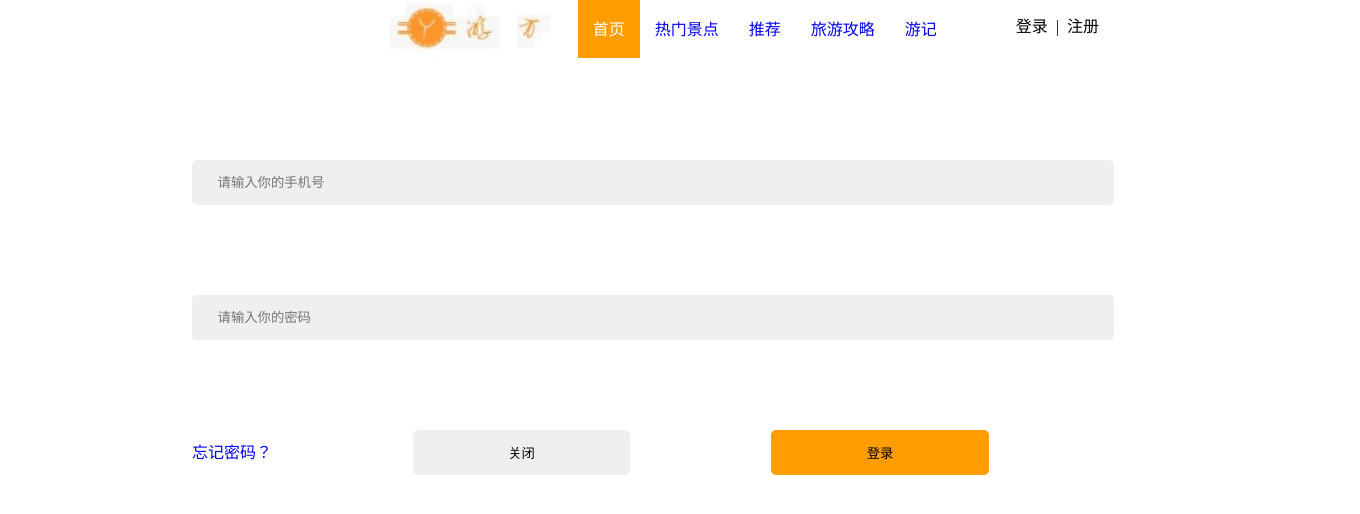
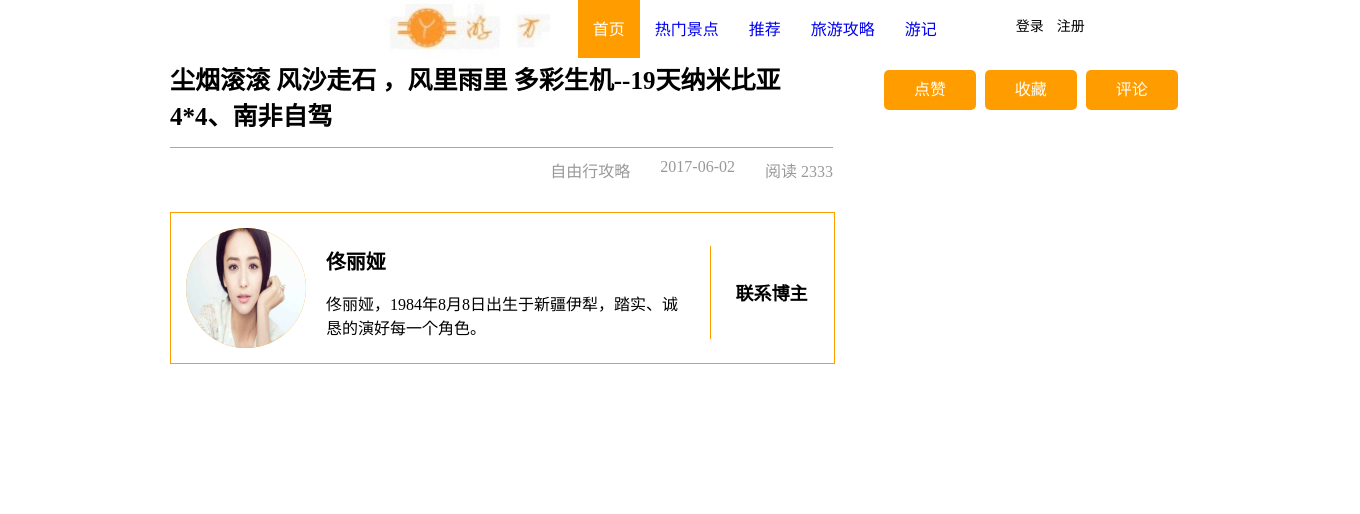
Before and after one commit to Contton/youfang, a React app: page /5 in a window 1280 px wide. Shown: the whole page, 1360 px wide, since content can reach past the window. Built offline with nearby package versions, Linux system fonts and the light colour scheme.

Commit message:
添加攻略页面

```diff
--- a/src/css/loginCss.css
+++ b/src/css/loginCss.css
@@ -1,17 +1,25 @@
-.login_box{
-    width: 26%;
-    height: 30%;
+.login_all{
+    width: 100%;
+    height: 890px;
+    background: url("../images/15.jpg") no-repeat center center;
+    background-attachment: fixed;
+    background-size: cover;/* 让背景图基于容器大小伸缩 */
+    padding-top: 58px;
+}
+.login_info{
+    width: 450px;
+    margin-left: 65%;
+    height: 350px;
+    margin-top: 13%;
     background-color: RGBA(0, 0, 0, 0.8);
-    position: fixed;
-    top: 30%;
-    left: 37%;
-    z-index: 4;
-    border-radius: 5px;
-    padding-top: 1%;
-    opacity: 0;
 }
-.login_show{
-    opacity: 1;
+.login_title{
+    width: 80%;
+    margin-left: 10%;
+    color: #FF9D00;
+    border-bottom: 2px solid #999999;
+    margin-top: 7%;
+    height: 30px;
 }
 .login_total{
     width: 70%;
@@ -28,25 +36,22 @@
     margin-top: 8%;
     padding-left: 2%;
 }
-.login_forget{
-    width: 20%;
+.login_info a{
     margin-left: 15%;
-    text-decoration: none;
+    color: #FF9D00;
 }
-.login_forget:hover{
+.login_info a:hover{
     text-decoration: underline;
     cursor: pointer;
-    color: #FF9D00;
 }
-.login_ok{
-    width: 17%;
-    height: 45px;
-    margin-left: 11%;
+.login_get{
+    width: 25%;
+    background-color: #FF9D00;
     margin-top: 7%;
-    border: none;
-    outline:medium;
+    color: white;
+    margin-left: 29%;
 }
-.login_ok:hover{
+.login_get:hover{
     cursor: pointer;
 }
 .login_check{
--- a/src/css/registerCss.css
+++ b/src/css/registerCss.css
@@ -46,6 +46,6 @@
     margin-top: 7%;
     padding-left: 2%;
 }
-.register_get{
+.register_get:hover{
     cursor: pointer;
 }
--- /dev/null
+++ b/src/css/strategyPageCss.css
@@ -0,0 +1,81 @@
+.page1{
+    width: 1360px;
+    margin: 0 auto;
+    padding-top: 60px;
+}
+.page1_all{
+    width: 75%;
+    margin: 0 auto;
+}
+.page1_left{
+    width: 65%;
+    height: 300px;
+}
+.page1_title{
+    width: 100%;
+    font-size: 25px;
+    font-weight: bold;
+    padding-bottom: 15px;
+    border-bottom: 1px solid #FF9D00;
+}
+.page1_right{
+    width: 30%;
+    margin-left: 5%;
+    height: 300px;
+}
+.page1_button{
+    width: 30%;
+    margin-right: 3%;
+    height: 40px;
+    line-height: 40px;
+    text-align: center;
+    margin-top: 10px;
+}
+.page1_button:hover{
+    transform: scale(1.1);
+    transition: transform 0.5s;
+    cursor: pointer;
+}
+.page1_time{
+    margin-top: 10px;
+    margin-left: 30px;
+}
+.page1_writer{
+    width: 100%;
+    height: 150px;
+    border: 1px solid #FF9D00;
+    margin-top: 30px;
+}
+.page1_head{
+    width: 120px;
+    height: 120px;
+    border-radius: 120px;
+    background-color: #FF9D00;
+    margin-top: 15px;
+    margin-left: 15px;
+}
+.page1_head img{
+    width: 100%;
+    height: 100%;
+    border-radius: 120px;
+}
+.page1_name{
+    height: 30%;
+    width: 55%;
+    margin-left: 3%;
+    font-weight: bold;
+    margin-top: 5%;
+    border-right: 1px solid #FF9D00;
+    padding-right: 3%;
+}
+.page1_intro{
+    width: 55%;
+    margin-left: 3%;
+    border-right: 1px solid #FF9D00;
+    padding-right: 3%;
+}
+.page1_connect{
+    font-weight: bold;
+    margin-top: 10%;
+    margin-right: 4%;
+}
--- a/src/css/title1Css.css
+++ b/src/css/title1Css.css
@@ -40,6 +40,10 @@
 .title1_login{
     line-height: 53px;
     margin-left: 5%;
+    font-size: 14px;
+}
+.title1_register{
+    margin-left: 1%;
 }
 .title1_login a{
     text-decoration: none;
--- a/src/index.js
+++ b/src/index.js
@@ -8,6 +8,7 @@ import './css/aboutCss.css';
 import './css/registerCss.css';
 import './css/loginCss.css';
 import './css/strategyCss.css';
+import './css/strategyPageCss.css';
 import CommentBox from './allComment/ComponentAll';
 
 ReactDOM.render(
--- a/src/loginComment/ComponentLogin.js
+++ b/src/loginComment/ComponentLogin.js
@@ -4,15 +4,15 @@ import React from 'react';
 class ComponentLogin extends React.Component{
     render(){
         return(
-            <div className="login">
+            <div className="login_all">
                 <div className="login_info radius left">
                     <div className="login_title font_20">登录</div>
                     <form>
                         <input type="text" className="login_phone login_total" placeholder="请输入你的手机号"/>
                         <input type="password" className="login_check login_total" placeholder="请输入你的密码"/>
                         <br/>
-                        <a href="#" className="login_forget">忘记密码？</a>
-                        <button className="login_ok radius background">登录</button>
+                        <a>忘记密码？</a>
+                        <button className="login_get login_total">登录</button>
                     </form>
                 </div>
             </div>
--- a/src/strategyComment/ComponentStrategy.js
+++ b/src/strategyComment/ComponentStrategy.js
@@ -14,7 +14,7 @@ class OneContent extends React.Component{
     render(){
         return(
             <div className="list_one width radius">
-                <div className="list_title color_orange font_weight font18 overflow">{this.props.list.title}</div>
+                <div className="list_title color_orange font_weight font18 overflow">【{this.props.list.title}】</div>
                 <div className="list_content color_grey overflow">{this.props.list.content}</div>
                 <div className="list_picture overflow">{this.listPicture()}</div>
                 <div className="list_time color_grey overflow">{this.props.list.time}</div>
--- /dev/null
+++ b/src/strategyPageComment/ComponentStrategyPage.js
@@ -0,0 +1,33 @@
+'use strict'
+import React from 'react';
+import img1 from '../images/1.jpg';
+
+class ComponentStrategyPage extends React.Component{
+    render(){
+        return(
+            <div className="page1">
+                <div className="page1_all">
+                    <div className="page1_left left">
+                        <div className="page1_title">尘烟滚滚 风沙走石 ，风里雨里 多彩生机--19天纳米比亚4*4、南非自驾</div>
+                        <div className="page1_time font_16 color_grey right">阅读&nbsp;<span>2333</span></div>
+                        <div className="page1_time font_16 color_grey right">2017-06-02</div>
+                        <div className="page1_time font_16 color_grey right">自由行攻略</div>
+                        <div className="page1_writer left">
+                            <div className="page1_head left"><img src={img1}/></div>
+                            <div className="page1_name left font_20">佟丽娅</div>
+                            <div className="page1_connect right font_18">联系博主</div>
+                            <div className="page1_intro left">佟丽娅，1984年8月8日出生于新疆伊犁，踏实、诚恳的演好每一个角色。</div>
+                        </div>
+                    </div>
+                    <div className="page1_right left">
+                        <div className="page1_button color_white font18 radius left background">点赞</div>
+                        <div className="page1_button color_white font18 radius left background">收藏</div>
+                        <div className="page1_button color_white font18 radius left background">评论</div>
+                    </div>
+                </div>
+            </div>
+        );
+    }
+}
+
+export default ComponentStrategyPage;
--- a/src/titleComment/ComponentTitle1.js
+++ b/src/titleComment/ComponentTitle1.js
@@ -4,6 +4,9 @@ import { BrowserRouter as Router, Route, Link } from 'react-router-dom';
 import HerderSelect from './ComponentTitle1Select';
 import ComponentHome from '../homeComment/ComponentHome';
 import ComponentAll from '../strategyComment/ComponentAll';
+import ComponentLogin from '../loginComment/ComponentLogin';
+import ComponentRegister from '../registerComment/ComponentRegister';
+import ComponentStrategyPage from '../strategyPageComment/ComponentStrategyPage';
 import classNames from 'classnames/bind';
 
 import styles from '../css/title1Css.css';
@@ -19,9 +22,16 @@ class ComponentTitle1 extends Component{
             login:'0',
         };
     }
-    showCenter(){
+    showLogin(){
         if(this.state.login === '0'){
-            return <div className="title1_login left"><a href="#" onClick={this.dealLogin.bind(this, '1')}>登录</a>&nbsp;&nbsp;|&nbsp;&nbsp;<a href="#">注册</a></div>;
+            return <Link to="/6"><div className="title1_login left"><a href="#">登录</a></div></Link>;
+        }else if(this.state.login === '2'){
+            return <Link to="/8"><div className="title1_login left">个人中心</div></Link>;
+        }
+    }
+    showRegister(){
+        if(this.state.login === '0'){
+            return <Link to="/7"><div className="title1_login title1_register left"><a href="#">注册</a></div></Link>;
         }else if(this.state.login === '2'){
             return <Link to="/8"><HerderSelect index="8"
                                                changeMouserOver={this.changeMouserOver.bind(this)}
@@ -61,7 +71,7 @@ class ComponentTitle1 extends Component{
                 <div className="title1_logo left"><img src={img13}/></div>
                 <Router>
                     <div>
-                        <Link to="/1"><HerderSelect index="1" changeMouserOver={this.changeMouserOver.bind(this)} changeClicked={this.changeClicked.bind(this)} selected={this.state.clicked} mouse_over={this.state.mouse_over} left={true} first={true}>
+                        <Link to="/"><HerderSelect index="1" changeMouserOver={this.changeMouserOver.bind(this)} changeClicked={this.changeClicked.bind(this)} selected={this.state.clicked} mouse_over={this.state.mouse_over} left={true} first={true}>
                             首页</HerderSelect></Link>
                         <Link to="/2"><HerderSelect index="2" changeMouserOver={this.changeMouserOver.bind(this)} changeClicked={this.changeClicked.bind(this)} selected={this.state.clicked} mouse_over={this.state.mouse_over} left={true}>
                             热门景点</HerderSelect></Link>
@@ -71,25 +81,15 @@ class ComponentTitle1 extends Component{
                             旅游攻略</HerderSelect></Link>
                         <Link to="/5"><HerderSelect index="5" changeMouserOver={this.changeMouserOver.bind(this)} changeClicked={this.changeClicked.bind(this)} selected={this.state.clicked} mouse_over={this.state.mouse_over} left={true}>
                             游记</HerderSelect></Link>
-                        {this.showCenter()}
-                        <div className={this.state.login === '1' ? backShow : backHidden}></div>
-                        <Route exact path="/1" component={ComponentHome}/>
-                        <Route exact path="/2" component={ComponentAll}/>
-                        <Route exact path="/3" component={ComponentAll}/>
+                        {this.showLogin()}
+                        {this.showRegister()}
+                        <Route exact path="/" component={ComponentHome}/>
                         <Route path="/4" component={ComponentAll}/>
+                        <Route path="/6" component={ComponentLogin}/>
+                        <Route path="/7" component={ComponentRegister}/>
+                        <Route path="/5" component={ComponentStrategyPage}/>
                     </div>
                 </Router>
-
-                <div className={this.state.login === '1' ? loginShow : loginHidden}>
-                    <form>
-                        <input type="text" className="login_phone login_total" placeholder="请输入你的手机号"/>
-                        <input type="password" className="login_check login_total" placeholder="请输入你的密码"/>
-                        <br/>
-                        <a href="#" className="login_forget">忘记密码？</a>
-                        <button className="login_ok radius" onClick={this.dealLogin.bind(this, '0')}>关闭</button>
-                        <button className="login_ok radius background">登录</button>
-                    </form>
-                </div>
             </div>
         );
     }
```
Also changed, not shown: public/list.json (+5 -5 lines).
